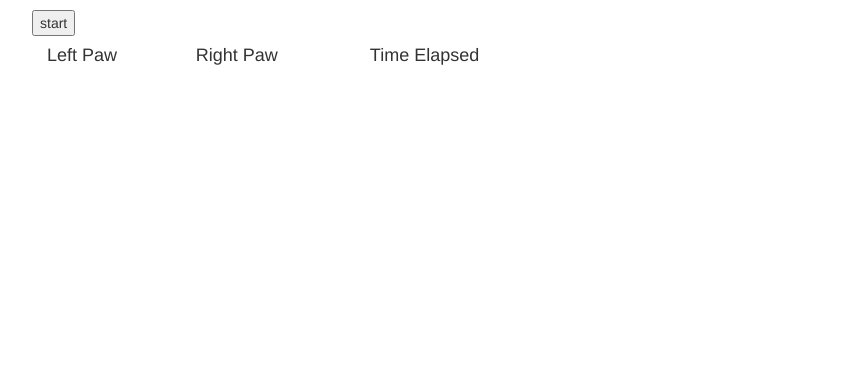
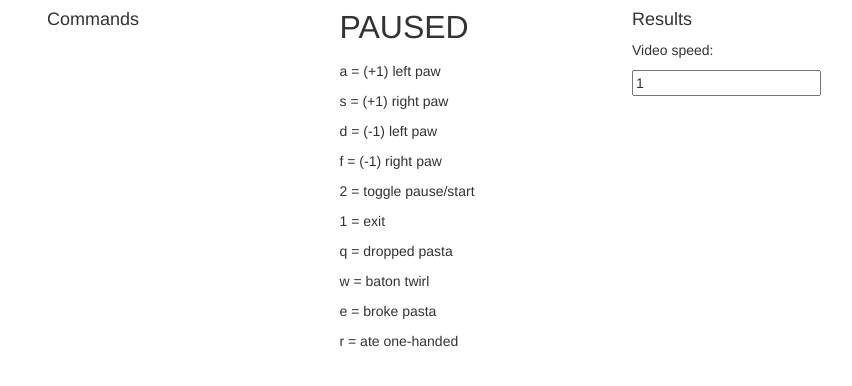
Before and after one commit to jessq/mice, a plain HTML site: page index.html in a window 1280 px wide. Shown: the whole page, without its empty margins (23-875 px from the left). Drawn offline with Linux system fonts and the light colour scheme.

Commit message:
Update index.html

```diff
--- a/index.html
+++ b/index.html
@@ -9,21 +9,40 @@
   <body>
     <div class="container">
       <div class="row">
-        <button id="start" type="button" style="margin-top: 10px">start</button>
-      </div>
-      <div class="row">
-        <div class="col-md-6">
+        <div class="col-md-3">
           <table id="translation" style="width:100%">
             <thead>
               <tr>
-                <td><h4>Left Paw</div><h4></td>
-                <td><h4>Right Paw</div><h4></td>
-                <td><h4>Time Elapsed</div><h4></td>
+                <td><h4>Commands</div><h4></td>
               </tr>
             </thead>
             <tbody>
             </tbody>
           </table>
+        </div>
+        <div class="col-md-3">
+          <font size='6'><p id="start" style="margin-top:5px">PAUSED</p></font>
+          <p>a = (+1) left paw</p>
+          <p>s = (+1) right paw</p>
+          <p>d = (-1) left paw</p>
+          <p>f = (-1) right paw</p>
+          <p>2 = toggle pause/start</p>
+          <p>1 = exit</p>
+          <p>q = dropped pasta</p>
+          <p>w = baton twirl</p>
+          <p>e = broke pasta</p>
+          <p>r = ate one-handed</p>
+        </div>
+        <div class="col-md-3">
+          <p id="result" style="margin-top:10px"><h4>Results</h4></p>
+          <p id="lpaw"></p>
+          <p id="rpaw"></p>
+          <p id="droppedpasta"></p>
+          <p id="batontwirled"></p>
+          <p id="brokepasta"></p>
+          <p id="onehanded"></p>
+          <p id="time"></p>
+          <div id="speed">Video speed: <input type="text" style="margin-top:10px;" id="vspeed" value="1"></div>
         </div>
       </div>
     </div>
```
